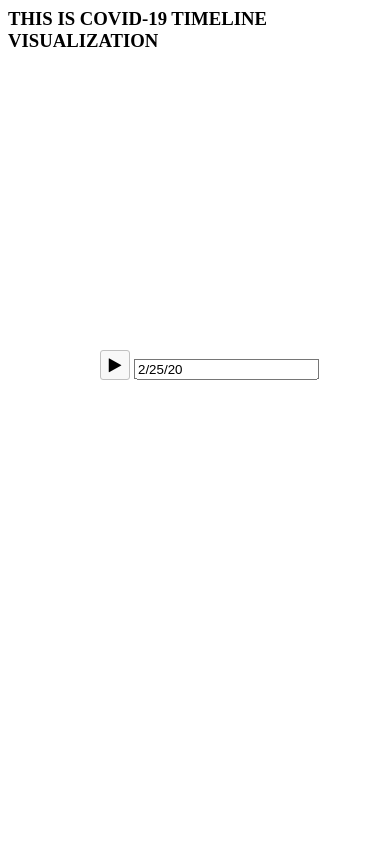
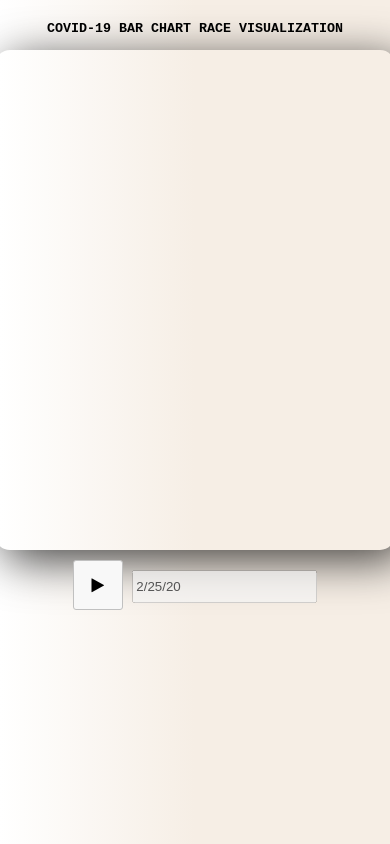
Before and after one commit to GoodbyePlanet/covid19-vizualization-time-line, a website built with Parcel: page index.html in a window 390 px wide. Built offline with nearby package versions, Linux system fonts and the light colour scheme; no server answers.

Commit message:
Improve chart style

```diff
--- a/index.html
+++ b/index.html
@@ -1,34 +1,28 @@
 <html lang="en">
   <head>
-  <meta charset="UTF-8">
-  <meta name="viewport" content="width=device-width, initial-scale=1.0">
+    <meta charset="UTF-8" />
+    <meta name="viewport" content="width=device-width, initial-scale=1.0" />
     <title>Document</title>
-  <!-- <style>
-    #chartdiv {
-      width: 100%;
-      height: 500px;
-    }
-    </style> -->
-
-    <link rel="stylesheet" type="text/css" href="./src/styles.css">
-
+    <link rel="stylesheet" type="text/css" href="./src/styles.css" />
   </head>
   <body>
-  <h3>THIS IS COVID-19 TIMELINE VISUALIZATION</h3>
-  <!-- <div id="chartdiv"></div> -->
-
+    <div class="main-container">
+      <h3>COVID-19 BAR CHART RACE VISUALIZATION</h3>
       <script src="https://code.highcharts.com/highcharts.js"></script>
       <script src="https://code.highcharts.com/stock/modules/data.js"></script>
 
       <div id="parentContainer">
         <div id="container"></div>
-    <div id="play-controls">
-      <button id="play-pause-button" class="fa fa-play" title="play"></button>
-      <!-- <input id="play-range" type="range" value="1960" min="1960" max="2018" /> -->
-      <input id="play-range" value="2/25/20" />
+        <div class="controls" id="play-controls">
+          <button
+            id="play-pause-button"
+            class="fa fa-play"
+            title="play"
+          ></button>
+          <input id="play-range" value="2/25/20" disabled />
         </div>
       </div>
-
+    </div>
 
     <script src="src/index.js"></script>
   </body>
--- a/src/index.js
+++ b/src/index.js
@@ -185,28 +185,24 @@ function getData(year) {
 
 Highcharts.getJSON(
   "https://api.npoint.io/d70fd8f47a70326609bb",
-  async function (data) {
+  async function () {
     initialData = await getCases();
 
     chart = Highcharts.chart("container", {
       chart: {
+        backgroundColor: {
+          linearGradient: { x1: 0, y1: 0, x2: 1, y2: 1 },
+          stops: [
+            [0, "#ffffff"],
+            [1, "#f6eee5"],
+          ],
+        },
+        style: {
+          fontFamily: 'Courier New',
+      },
         animation: {
           duration: 500,
         },
-        events: {
-          render() {
-            let chart = this;
-
-            // Responsive input
-            input.style.width =
-              chart.plotWidth -
-              chart.legend.legendWidth +
-              chart.plotLeft / 2 -
-              10 +
-              "px"; // where 10 is a padding
-          },
-        },
-        marginRight: 50,
       },
       plotOptions: {
         series: {
@@ -217,7 +213,7 @@ Highcharts.getJSON(
         },
       },
       title: {
-        useHTML: true,
+        align: "center",
         text: `Total number of cases in Balkan countries: <b>${getTotalCases(
           initialData
         )}</b>`,
--- a/src/styles.css
+++ b/src/styles.css
@@ -1,14 +1,56 @@
 @import "https://maxcdn.bootstrapcdn.com/font-awesome/4.3.0/css/font-awesome.min.css";
 
-#parentContainer {
-  min-width: 320px;
-  max-width: 800px;
+body {
+  display: flex;
+  justify-content: center;
+  align-items: center;
+  background: rgb(2, 0, 36);
+  background: linear-gradient(
+    90deg,
+    rgba(2, 0, 36, 1) 0%,
+    rgba(255, 255, 255, 1) 0%,
+    rgba(246, 238, 229, 1) 50%
+  );
+  font-family: 'Courier New', Courier, monospace;
 }
 
-#play-controls {
-  position: absolute;
-  left: 100px;
-  top: 350px;
+.main-container {
+  display: flex;
+  flex-direction: column;
+  align-items: center;
+  height: 100%;
+}
+
+.controls {
+  margin-top: 10px;
+}
+
+#container {
+  width: 700px;
+  height: 700px;
+  margin: 0 auto;
+  border-radius: 15px;
+
+  -webkit-box-shadow: 10px 10px 46px 0px rgba(0, 0, 0, 0.75);
+  -moz-box-shadow: 10px 10px 46px 0px rgba(0, 0, 0, 0.75);
+  box-shadow: 10px 10px 46px 0px rgba(0, 0, 0, 0.75);
+}
+
+#parentContainer {
+  display: flex;
+  flex: 1;
+  flex-direction: column;
+  align-items: center;
+}
+
+#play-pause-button {
+  height: 50px !important;
+  width: 50px !important;
+}
+
+#play-range {
+  height: 33px;
+  transform: translateY(0px) !important;
 }
 
 #play-pause-button {
@@ -23,3 +65,28 @@
 #play-range {
   transform: translateY(2.5px);
 }
+
+/* Media Queries */
+@media only screen and (max-width: 450px) {
+  h3 {
+    font-size: smaller;
+  }
+
+  #container {
+    width: 400px;
+    height: 500px;
+    margin: 0 auto;
+  }
+}
+
+@media only screen and (max-width: 375px) {
+  h3 {
+    font-size: smaller;
+  }
+
+  #container {
+    width: 340px;
+    height: 500px;
+    margin: 0 auto;
+  }
+}
```
Lines whose indentation alone changed are shown as unchanged.
